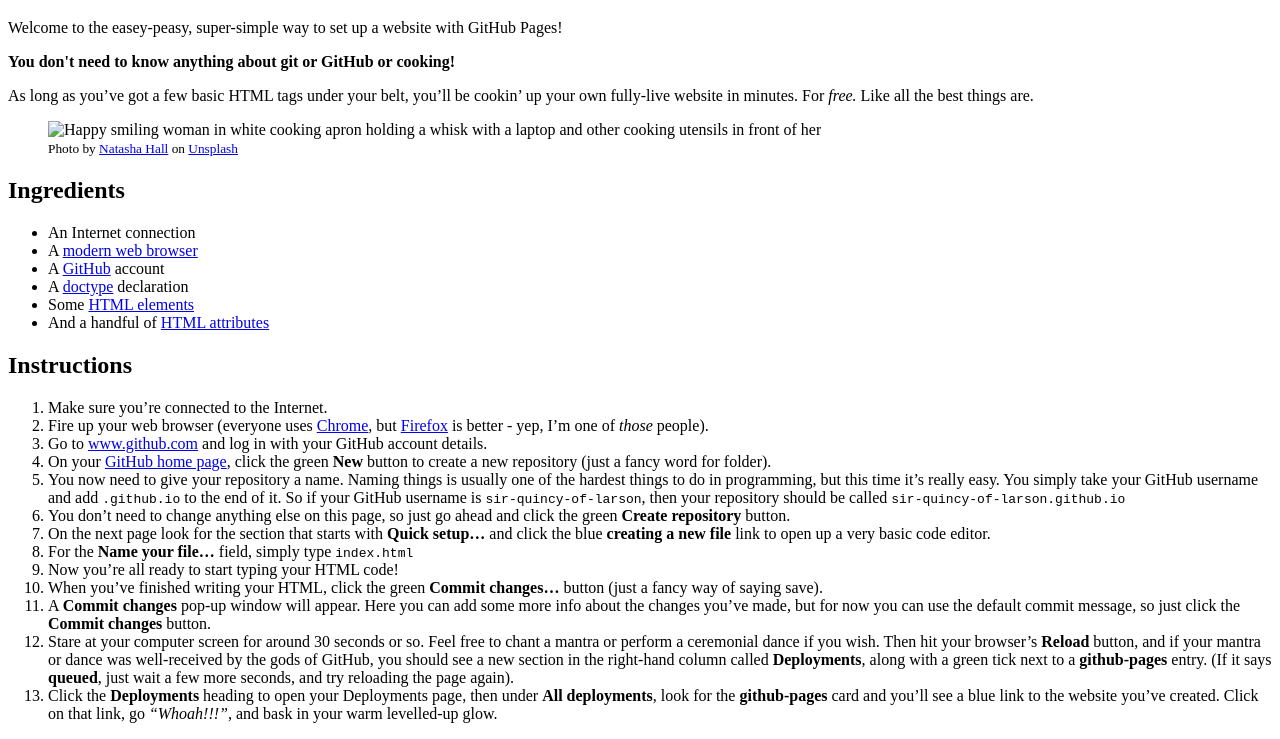
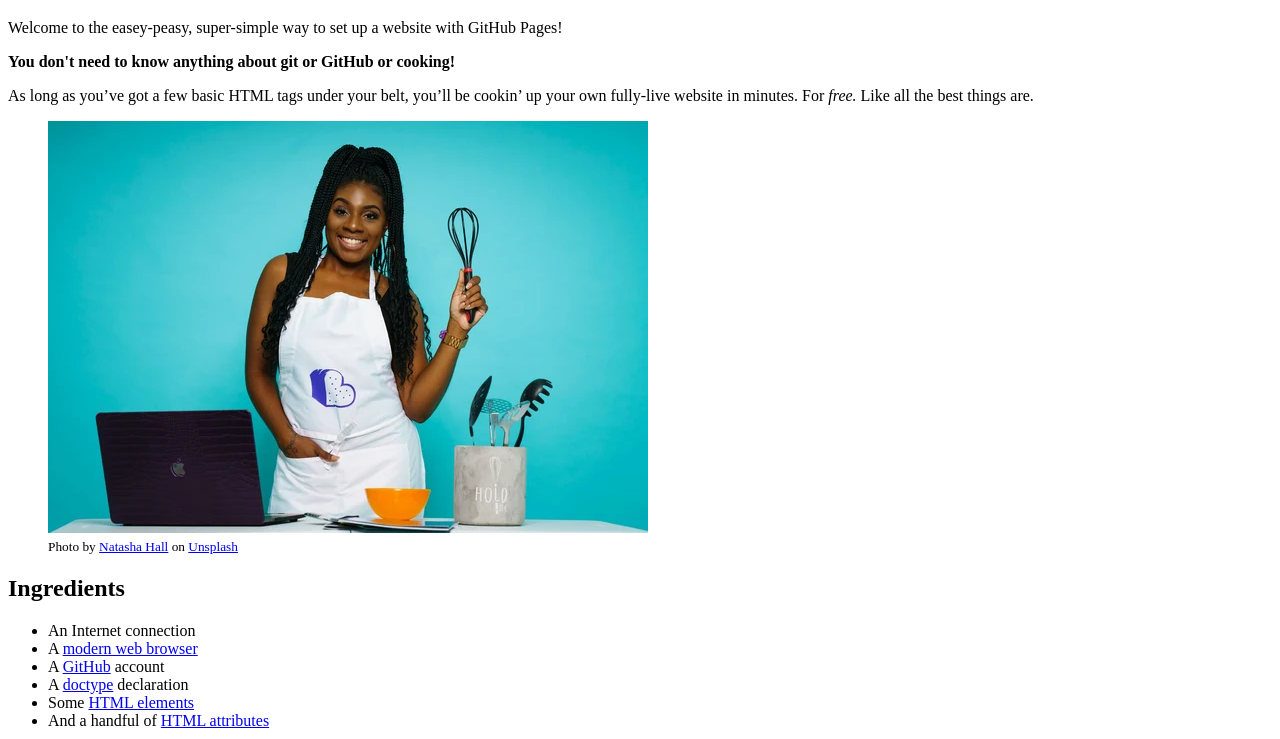
Before and after one commit to fsdevphil/fsdevphil.github.io, a plain HTML site: page recipe.html in a window 1280 px wide. Shown: the part 61-800 px from the top of the page. Drawn offline with Linux system fonts and the light colour scheme.

Commit message:
Update recipe.html

```diff
--- a/recipe.html
+++ b/recipe.html
@@ -9,7 +9,7 @@
     <meta property="og:url" content="https://fsdevphil.github.io/recipe.html">
     <meta property="og:title" content="Cookin’ Up a GitHub Pages Site">
     <meta property="og:description" content="Learn how to easily set up a free website with GitHub Pages in just a few minutes">
-    <meta property="og:image" content="https://fsdevphil.github.io/cooking.webp">
+    <meta property="og:image" content="https://fsdevphil.github.io/images/cooking.webp">
   </head>
   <body>
     <main>
@@ -18,7 +18,7 @@
       <p><strong>You don't need to know anything about git or GitHub or cooking!</strong></p>
       <p>As long as you’ve got a few basic HTML tags under your belt, you’ll be cookin’ up your own fully-live website in minutes. For <em>free.</em> Like all the best things are.</p>
       <figure>
-        <img src="cooking.webp" alt="Happy smiling woman in white cooking apron holding a whisk with a laptop and other cooking utensils in front of her" width="600" height="412">
+        <img src="./images/cooking.webp" alt="Happy smiling woman in white cooking apron holding a whisk with a laptop and other cooking utensils in front of her" width="600" height="412">
         <figcaption>
           <small>Photo by <a href="https://unsplash.com/@ideanaire?utm_source=unsplash&utm_medium=referral&utm_content=creditCopyText" target="_blank">Natasha Hall</a> on <a href="https://unsplash.com/photos/woman-in-white-and-black-tank-top-holding-fork-M4-b9Sa8XIU?utm_source=unsplash&utm_medium=referral&utm_content=creditCopyText" target="_blank">Unsplash</a></small>
         </figcaption>
```
